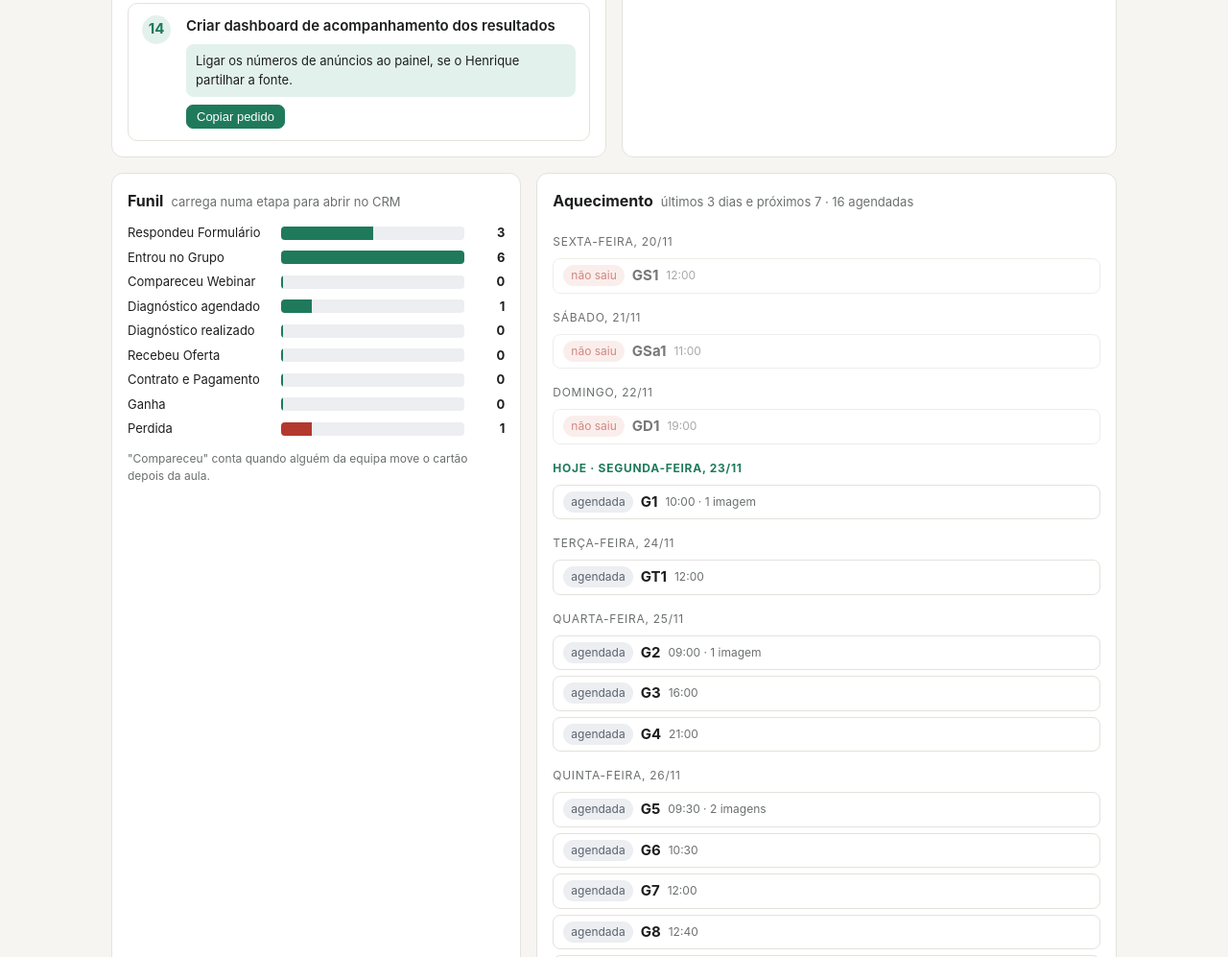
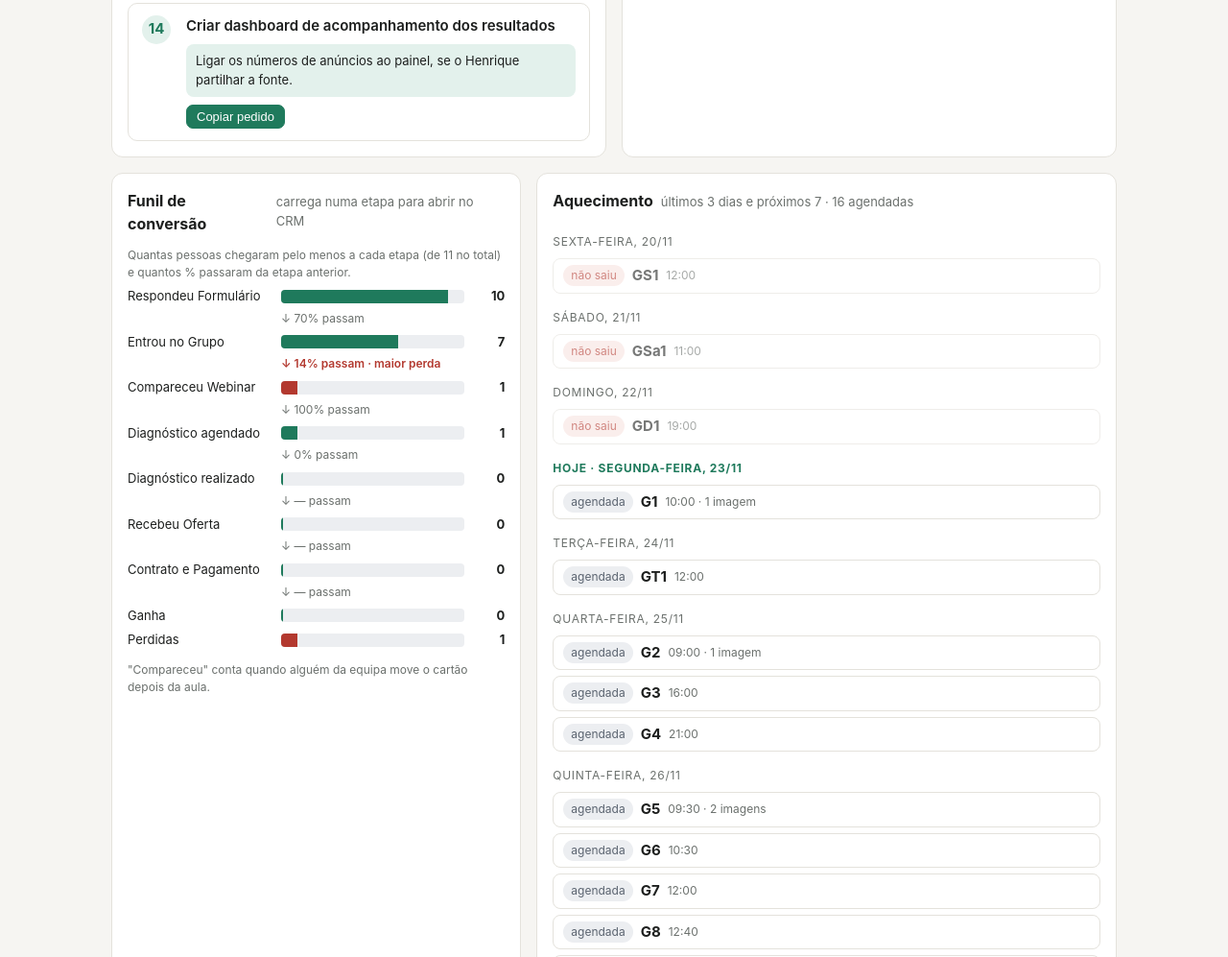
Before and after one commit to growbusinessteam/raevo-painel-webinar, a plain HTML site: page index.html in a window 1280 px wide. Shown: the part 1449-2446 px from the top of the page at 96% size. Drawn offline with Linux system fonts and the light colour scheme.

Commit message:
Painel: funil de conversão com % entre etapas e maior perda
Co-Authored-By: Claude Opus 5.5 <noreply@anthropic.com>

```diff
--- a/index.html
+++ b/index.html
@@ -106,7 +106,7 @@ details.m pre{white-space:pre-wrap;font:13px/1.45 inherit;margin:8px 0 2px;color
     </section>
 
     <section class="card c5">
-      <h2>Funil <small>carrega numa etapa para abrir no CRM</small></h2>
+      <h2>Funil de conversão <small>carrega numa etapa para abrir no CRM</small></h2>
       <div id="funil"></div>
       <p class="meta">"Compareceu" conta quando alguém da equipa move o cartão depois da aula.</p>
     </section>
@@ -193,8 +193,14 @@ function render(){
   if(D.timer)document.getElementById('agora').innerHTML=`<span class="dot"></span><span>Timer a correr desde ${fmtD(D.timer.desde,{hour:'2-digit',minute:'2-digit'})}: <a href="https://app.clickup.com/t/${esc(D.timer.id)}" target="_blank" rel="noopener" style="color:var(--ink)">${esc(D.timer.nome)}</a></span>`;
   const meet=(D.links.find(l=>/meet\.google/.test(l.url))||{}).url; const m=document.getElementById('meet'); if(meet)m.href=meet; else m.remove();
   const crm=(D.links.find(l=>/crm\.raevo/.test(l.url))||{}).url;
-  if(D.funil){const mx=Math.max(1,...D.funil.map(s=>s.total));
-    document.getElementById('funil').innerHTML=D.funil.map(s=>`<div class="bar ${/perdid/i.test(s.etapa)?'lost':''}" onclick="window.open('${esc(crm)}','_blank','noopener')" title="Abrir o quadro WEBINAR no CRM"><span>${esc(s.etapa)}</span><div class="tr"><div class="fl" style="width:${s.total/mx*100}%"></div></div><b>${s.total}</b></div>`).join('');}
+  if(D.funil){const F2=D.funil.filter(x=>!/perdid/i.test(x.etapa)), lost=D.funil.filter(x=>/perdid/i.test(x.etapa)).reduce((a,x)=>a+x.total,0);
+    const cum=F2.map((x,i)=>F2.slice(i).reduce((a,y)=>a+y.total,0)); const tot=(cum[0]||0)+lost, mx=Math.max(1,tot);
+    const pc=(a,b)=>b?Math.round(a/b*100)+'%':'—';
+    let pior=-1,pv=101;cum.forEach((c,i)=>{if(i&&cum[i-1]>=3){const v=c/cum[i-1]*100;if(v<pv){pv=v;pior=i}}});
+    document.getElementById('funil').innerHTML=`<div class="meta" style="margin-bottom:6px">Quantas pessoas chegaram pelo menos a cada etapa (de ${tot} no total) e quantos % passaram da etapa anterior.</div>`+
+     F2.map((x,i)=>`<div class="bar" onclick="window.open('${esc(crm)}','_blank','noopener')" title="Abrir o quadro WEBINAR no CRM"><span>${esc(x.etapa)}</span><div class="tr"><div class="fl" style="width:${cum[i]/mx*100}%;${i===pior?'background:var(--bad)':''}"></div></div><b>${cum[i]}</b></div>`+
+       (i<F2.length-1?`<div class="meta" style="margin:-2px 0 2px 160px;${i+1===pior?'color:var(--bad);font-weight:600':''}">↓ ${pc(cum[i+1],cum[i])} passam${i+1===pior?' · maior perda':''}</div>`:'')).join('')+
+     `<div class="bar lost" onclick="window.open('${esc(crm)}','_blank','noopener')"><span>Perdidas</span><div class="tr"><div class="fl" style="width:${lost/mx*100}%"></div></div><b>${lost}</b></div>`;}
   else document.getElementById('funil').innerHTML='<p class="empty">Sem dados do CRM nesta atualização.</p>';
   if(D.tarefas){foco();todas();} else document.getElementById('foco').innerHTML='<p class="empty">Sem dados do ClickUp nesta atualização.</p>';
   const A=D.aquecimento;
```
